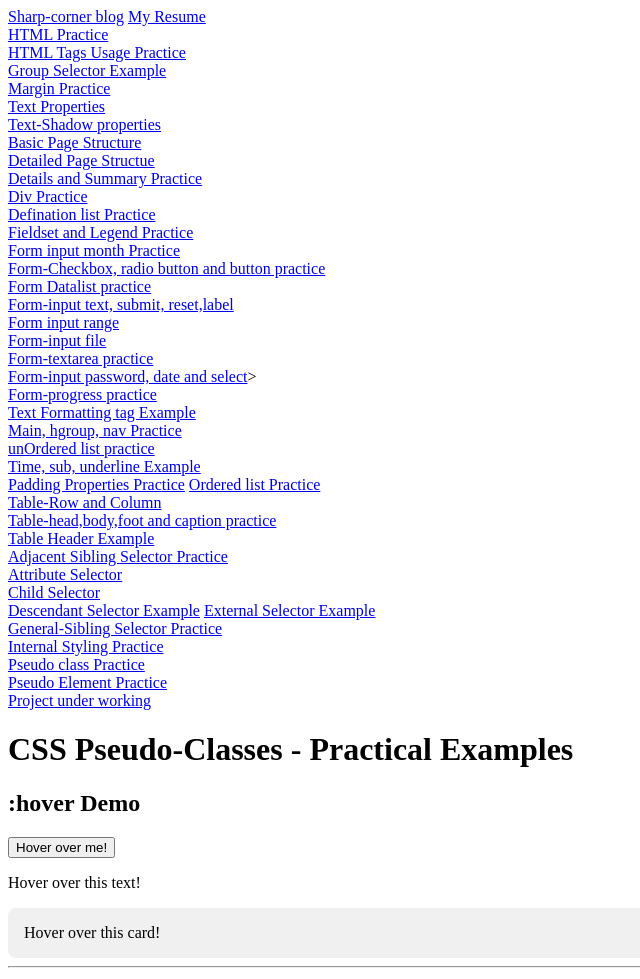
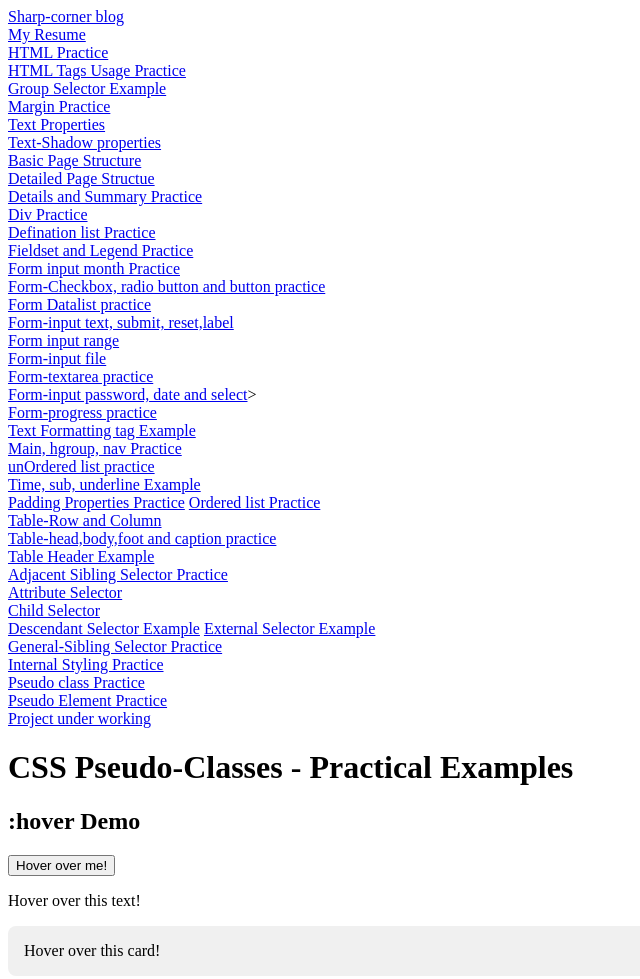
Before and after one commit to Aryanraj1230/text-website, a plain HTML site: page home.html in a window 1280 px wide. Shown: the top 979 px of the page, without its empty margins (0-640 px from the left). Drawn offline with Linux system fonts and the light colour scheme.

Commit message:
adding changes

```diff
--- a/home.html
+++ b/home.html
@@ -5,7 +5,7 @@
         <link rel="stylesheet" href="./pseudo-class.css">
     </head>
     <body>
-        <a href="./Sharp-corner-project.html">Sharp-corner blog</a>
+        <a href="./Sharp-corner-project.html">Sharp-corner blog</a><br>
          <a href="./project-work.html">My Resume</a><br>
         <a href="./practice-html/AnchorLinebreakCodeMarkQuoteSmallSupTag.html">HTML Practice</a><br>
         <a href="../text-website/practice-html/AdressHeaderFooterAsideArticleTags.html">HTML Tags Usage Practice</a><br>
```
